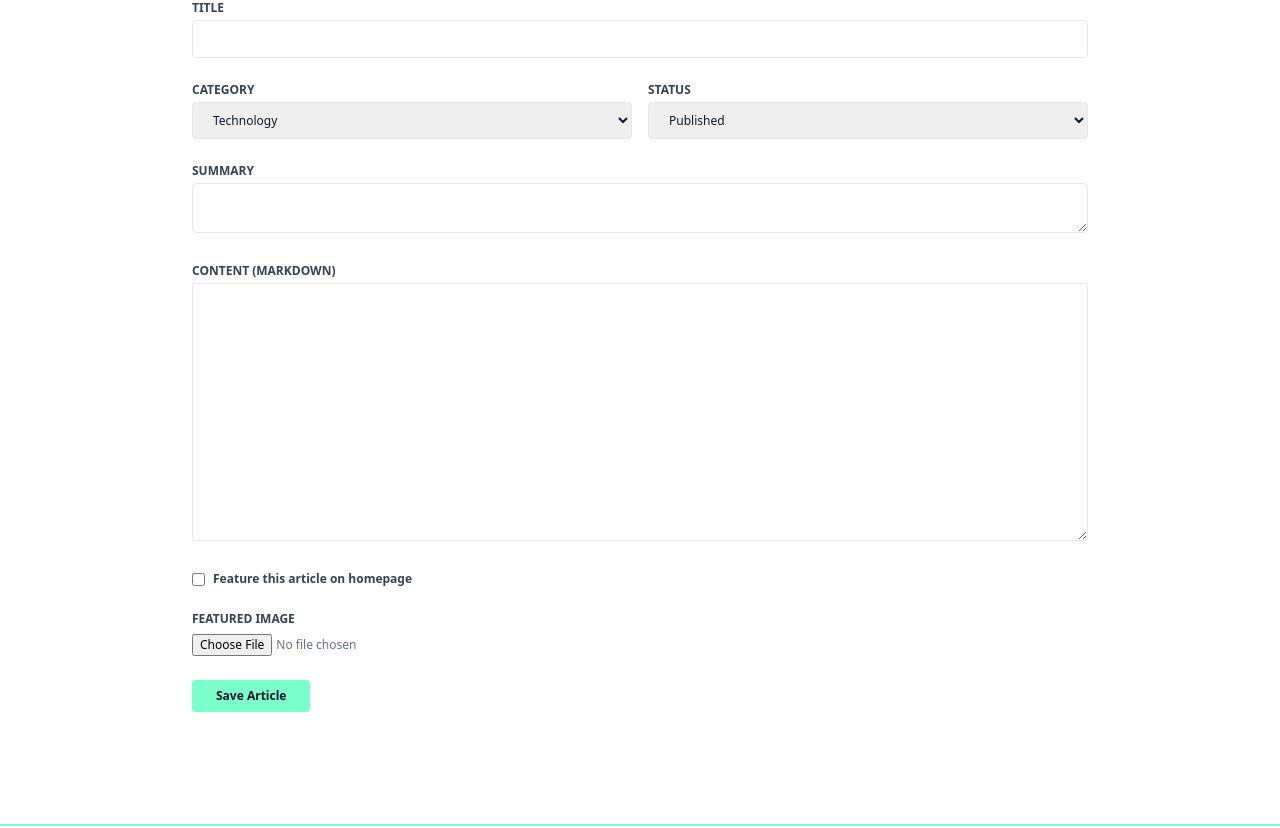
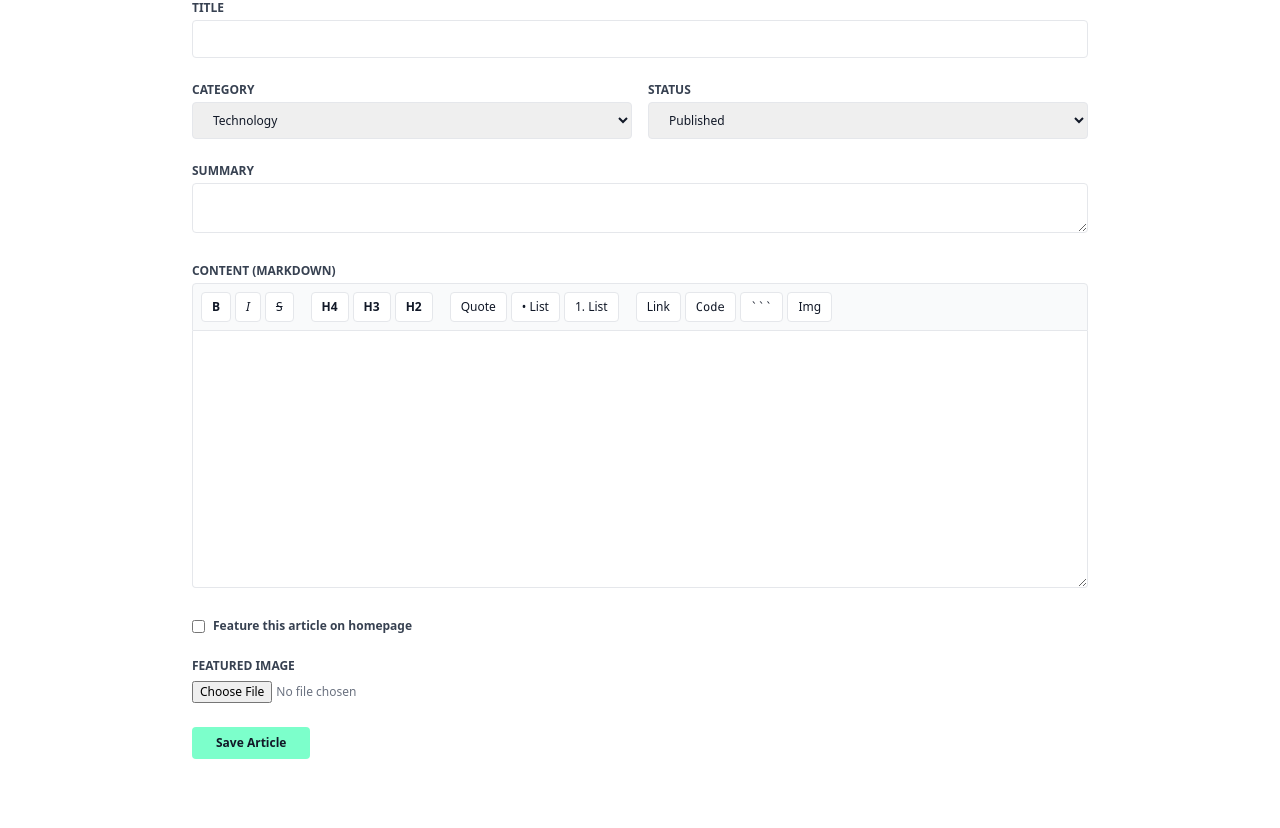
Before and after one commit to LutanTech/rolyns-space, a Flask app: page /admin/articles/new in a window 1280 px wide. Shown: the part 351-1179 px from the top of the page. Run offline with Flask 3, Linux system fonts and the light colour scheme; the visitor is signed in with stand-in values (Sample User, id 1); some libraries are stand-ins or nearby versions.

Commit message:
Enhance image upload functionality and improve code readability in editor.html
- Added an image upload helper section to assist users in obtaining image links.
- Improved the formatting and readability of JavaScript code for handling image uploads and form submissions.
- Ensured consistent spacing and indentation throughout the HTML structure for better maintainability.

````diff
--- a/templates/admin/editor.html
+++ b/templates/admin/editor.html
@@ -12,6 +12,7 @@
         <a href="{{ url_for('admin.dashboard') }}" class="text-xs text-gray-500 hover:underline">&larr; Back to Dashboard</a>
     </div>
 
+    <!-- Image Upload Helper -->
     <div class="bg-white border border-gray-100 rounded-lg p-4 space-y-3">
         <div class="text-xs text-gray-500 font-medium">Get Image Link</div>
         <form id="getImageLinkForm">
@@ -31,63 +32,85 @@
         </form>
         <div class="flex gap-2">
             <input id="imageLink" readonly class="flex-1 px-3 py-2 text-xs bg-gray-50 border border-gray-100 rounded">
-            <button type="button" id="copyButton" class="px-4 py-2 bg-[#7cffcb] text-gray-900 text-xs font-bold rounded"><i class="fas fa-copy"></i> Copy</button>
+            <button type="button" id="copyButton" class="px-4 py-2 bg-[#7cffcb] text-gray-900 text-xs font-bold rounded">
+                <i class="fas fa-copy"></i> Copy
+            </button>
         </div>
     </div>
 
     <script>
-    const form=document.getElementById('getImageLinkForm'),input=document.getElementById('fileInput'),preview=document.getElementById('previewImage'),container=document.getElementById('previewContainer'),browse=document.getElementById('browseButton'),upload=document.getElementById('uploadButton'),reset=document.getElementById('resetButton'),link=document.getElementById('imageLink'),copy=document.getElementById('copyButton')
+    const form = document.getElementById('getImageLinkForm'),
+          input = document.getElementById('fileInput'),
+          preview = document.getElementById('previewImage'),
+          container = document.getElementById('previewContainer'),
+          browse = document.getElementById('browseButton'),
+          upload = document.getElementById('uploadButton'),
+          reset = document.getElementById('resetButton'),
+          link = document.getElementById('imageLink'),
+          copy = document.getElementById('copyButton');
 
-    browse.onclick=()=>input.click()
+    browse.onclick = () => input.click();
 
-    input.onchange=()=>{
-        if(!input.files[0])return
-        preview.src=URL.createObjectURL(input.files[0])
-        container.classList.remove('hidden')
-        browse.classList.add('hidden')
-    }
+    input.onchange = () => {
+        if (!input.files[0]) return;
+        preview.src = URL.createObjectURL(input.files[0]);
+        container.classList.remove('hidden');
+        browse.classList.add('hidden');
+    };
 
-    reset.onclick =()=>{
-        input.value=''
-        preview.src=''
-        container.classList.add('hidden')
-        browse.classList.remove('hidden')
+    reset.onclick = () => {
+        input.value = '';
+        preview.src = '';
+        container.classList.add('hidden');
+        browse.classList.remove('hidden');
+    };
 
-    }
+    form.onsubmit = e => {
+        e.preventDefault();
+        if (!input.files[0]) return input.click();
+        const reader = new FileReader();
+        upload.disabled = true;
+        upload.innerHTML = '<i class="fas fa-spinner fa-spin"></i> Uploading';
+        reader.onload = e => fetch('{{ url_for("admin.upload_image") }}', {
+            method: 'POST',
+            headers: { 'Content-Type': 'application/json' },
+            body: JSON.stringify({ base64Image: e.target.result })
+        })
+        .then(r => r.json())
+        .then(data => {
+            if (data.success) link.value = location.origin + data.url;
+            else alert(data.error || 'Upload failed');
+        })
+        .catch(() => alert('Upload failed'))
+        .finally(() => {
+            upload.disabled = false;
+            upload.innerHTML = '<i class="fas fa-upload"></i> Upload';
+        });
+        reader.readAsDataURL(input.files[0]);
+    };
 
-
-    form.onsubmit=e=>{
-        e.preventDefault()
-        if(!input.files[0])return input.click()
-        const reader=new FileReader()
-        upload.disabled=true
-        upload.innerHTML='<i class="fas fa-spinner fa-spin"></i> Uploading'
-        reader.onload=e=>fetch('{{ url_for("admin.upload_image") }}',{method:'POST',headers:{'Content-Type':'application/json'},body:JSON.stringify({base64Image:e.target.result})})
-        .then(r=>r.json()).then(data=>{if(data.success)link.value=location.origin+data.url;else alert(data.error||'Upload failed')})
-        .catch(()=>alert('Upload failed')).finally(()=>{upload.disabled=false;upload.innerHTML='<i class="fas fa-upload"></i> Upload'})
-        reader.readAsDataURL(input.files[0])
-    }
-
-    copy.onclick=()=>{
-        if(!link.value)return
-        navigator.clipboard.writeText(link.value)
-        copy.innerHTML='<i class="fas fa-check"></i> Copied'
-        setTimeout(()=>copy.innerHTML='<i class="fas fa-copy"></i> Copy',1500)
-    }
+    copy.onclick = () => {
+        if (!link.value) return;
+        navigator.clipboard.writeText(link.value);
+        copy.innerHTML = '<i class="fas fa-check"></i> Copied';
+        setTimeout(() => copy.innerHTML = '<i class="fas fa-copy"></i> Copy', 1500);
+    };
     </script>
 
-
-        <form method="POST" enctype="multipart/form-data" class="space-y-6">
+    <!-- Article Form -->
+    <form method="POST" enctype="multipart/form-data" class="space-y-6">
 
         <div>
             <label class="block text-xs font-bold uppercase text-gray-700 mb-1">Title</label>
-            <input type="text" name="title" value="{{ article.title if article else '' }}" required class="w-full px-4 py-2 text-sm border border-gray-200 rounded focus:outline-none focus:border-[#7cffcb]">
+            <input type="text" name="title" value="{{ article.title if article else '' }}" required
+                   class="w-full px-4 py-2 text-sm border border-gray-200 rounded focus:outline-none focus:border-[#7cffcb]">
         </div>
 
         <div class="grid grid-cols-1 sm:grid-cols-2 gap-4">
             <div>
                 <label class="block text-xs font-bold uppercase text-gray-700 mb-1">Category</label>
-                <select name="category_id" required class="w-full px-4 py-2 text-xs border border-gray-200 rounded focus:outline-none focus:border-[#7cffcb]">
+                <select name="category_id" required
+                        class="w-full px-4 py-2 text-xs border border-gray-200 rounded focus:outline-none focus:border-[#7cffcb]">
                     {% for category in categories %}
                     <option value="{{ category.id }}" {% if article and article.category_id == category.id %}selected{% endif %}>
                         {{ category.name }}
@@ -98,7 +121,8 @@
 
             <div>
                 <label class="block text-xs font-bold uppercase text-gray-700 mb-1">Status</label>
-                <select name="status" class="w-full px-4 py-2 text-xs border border-gray-200 rounded focus:outline-none focus:border-[#7cffcb]">
+                <select name="status"
+                        class="w-full px-4 py-2 text-xs border border-gray-200 rounded focus:outline-none focus:border-[#7cffcb]">
                     <option value="published" {% if article and article.status == 'published' %}selected{% endif %}>Published</option>
                     <option value="draft" {% if article and article.status == 'draft' %}selected{% endif %}>Draft</option>
                 </select>
@@ -107,16 +131,87 @@
 
         <div>
             <label class="block text-xs font-bold uppercase text-gray-700 mb-1">Summary</label>
-            <textarea name="summary" rows="2" required class="w-full px-4 py-2 text-xs border border-gray-200 rounded focus:outline-none focus:border-[#7cffcb]">{{ article.summary if article else '' }}</textarea>
+            <textarea name="summary" rows="2" required
+                      class="w-full px-4 py-2 text-xs border border-gray-200 rounded focus:outline-none focus:border-[#7cffcb]">{{ article.summary if article else '' }}</textarea>
         </div>
 
+        <!-- Content with Markdown Toolbar -->
         <div>
             <label class="block text-xs font-bold uppercase text-gray-700 mb-1">Content (Markdown)</label>
-            <textarea name="content_markdown" rows="14" required class="w-full p-4 font-mono text-xs border border-gray-200 rounded focus:outline-none focus:border-[#7cffcb]">{{ article.content_markdown if article else '' }}</textarea>
+
+            <!-- Toolbar -->
+            <div class="flex flex-wrap gap-1 mb-0 p-2 bg-gray-50 border border-gray-200 rounded-t">
+                <button type="button" onclick="insertMarkdown('**', '**')" title="Bold"
+                        class="px-2.5 py-1.5 text-xs font-bold bg-white border border-gray-200 rounded hover:bg-[#7cffcb] transition">
+                    B
+                </button>
+                <button type="button" onclick="insertMarkdown('*', '*')" title="Italic"
+                        class="px-2.5 py-1.5 text-xs italic bg-white border border-gray-200 rounded hover:bg-[#7cffcb] transition">
+                    I
+                </button>
+                <button type="button" onclick="insertMarkdown('~~', '~~')" title="Strikethrough"
+                        class="px-2.5 py-1.5 text-xs line-through bg-white border border-gray-200 rounded hover:bg-[#7cffcb] transition">
+                    S
+                </button>
+
+                <span class="w-px bg-gray-300 mx-1 self-center"></span>
+
+                <button type="button" onclick="insertMarkdown('#### ', '')" title="Heading 4"
+                        class="px-2.5 py-1.5 text-xs font-bold bg-white border border-gray-200 rounded hover:bg-[#7cffcb] transition">
+                    H4
+                </button>
+                <button type="button" onclick="insertMarkdown('### ', '')" title="Heading 3"
+                        class="px-2.5 py-1.5 text-xs font-bold bg-white border border-gray-200 rounded hover:bg-[#7cffcb] transition">
+                    H3
+                </button>
+                <button type="button" onclick="insertMarkdown('## ', '')" title="Heading 2"
+                        class="px-2.5 py-1.5 text-xs font-bold bg-white border border-gray-200 rounded hover:bg-[#7cffcb] transition">
+                    H2
+                </button>
+
+                <span class="w-px bg-gray-300 mx-1 self-center"></span>
+
+                <button type="button" onclick="insertMarkdown('> ', '')" title="Quote"
+                        class="px-2.5 py-1.5 text-xs bg-white border border-gray-200 rounded hover:bg-[#7cffcb] transition">
+                    Quote
+                </button>
+                <button type="button" onclick="insertMarkdown('- ', '')" title="Bullet List"
+                        class="px-2.5 py-1.5 text-xs bg-white border border-gray-200 rounded hover:bg-[#7cffcb] transition">
+                    • List
+                </button>
+                <button type="button" onclick="insertMarkdown('1. ', '')" title="Numbered List"
+                        class="px-2.5 py-1.5 text-xs bg-white border border-gray-200 rounded hover:bg-[#7cffcb] transition">
+                    1. List
+                </button>
+
+                <span class="w-px bg-gray-300 mx-1 self-center"></span>
+
+                <button type="button" onclick="insertMarkdown('[', '](url)')" title="Link"
+                        class="px-2.5 py-1.5 text-xs bg-white border border-gray-200 rounded hover:bg-[#7cffcb] transition">
+                    Link
+                </button>
+                <button type="button" onclick="insertMarkdown('`', '`')" title="Inline Code"
+                        class="px-2.5 py-1.5 text-xs font-mono bg-white border border-gray-200 rounded hover:bg-[#7cffcb] transition">
+                    Code
+                </button>
+                <button type="button" onclick="insertMarkdown('```\n', '\n```')" title="Code Block"
+                        class="px-2.5 py-1.5 text-xs font-mono bg-white border border-gray-200 rounded hover:bg-[#7cffcb] transition">
+                    ```
+                </button>
+                <button type="button" onclick="insertMarkdown('![alt](', ')')" title="Image"
+                        class="px-2.5 py-1.5 text-xs bg-white border border-gray-200 rounded hover:bg-[#7cffcb] transition">
+                    Img
+                </button>
+            </div>
+
+            <textarea name="content_markdown" id="contentMarkdown" rows="14" required
+                      class="w-full p-4 font-mono text-xs border border-gray-200 border-t-0 rounded-b focus:outline-none focus:border-[#7cffcb]">{{ article.content_markdown if article else '' }}</textarea>
         </div>
 
         <div class="flex items-center space-x-2">
-            <input type="checkbox" name="is_featured" id="is_featured" {% if article and article.is_featured %}checked{% endif %} class="rounded border-gray-300">
+            <input type="checkbox" name="is_featured" id="is_featured"
+                   {% if article and article.is_featured %}checked{% endif %}
+                   class="rounded border-gray-300">
             <label for="is_featured" class="text-xs font-bold text-gray-700">Feature this article on homepage</label>
         </div>
 
@@ -125,9 +220,30 @@
             <input type="file" name="featured_image" class="text-xs text-gray-500">
         </div>
 
-        <button type="submit" class="px-6 py-2 bg-[#7cffcb] text-gray-900 text-xs font-bold rounded hover:opacity-90 transition">
+        <button type="submit"
+                class="px-6 py-2 bg-[#7cffcb] text-gray-900 text-xs font-bold rounded hover:opacity-90 transition">
             Save Article
         </button>
     </form>
 </div>
+
+<script>
+function insertMarkdown(before, after) {
+    const textarea = document.getElementById('contentMarkdown');
+    const start = textarea.selectionStart;
+    const end = textarea.selectionEnd;
+    const selected = textarea.value.substring(start, end);
+    const text = before + selected + after;
+
+    textarea.setRangeText(text, start, end, 'end');
+
+    // If nothing was selected, place cursor between the markers
+    if (selected.length === 0) {
+        const cursorPos = start + before.length;
+        textarea.setSelectionRange(cursorPos, cursorPos);
+    }
+
+    textarea.focus();
+}
+</script>
 {% endblock %}
````
